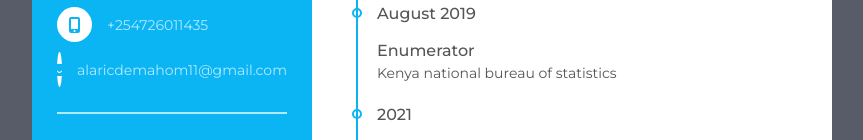
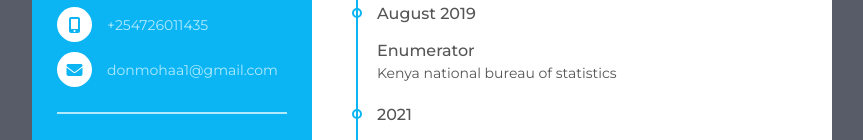
Before and after one commit to Donmohaa1/internship-zuri, a plain HTML site: page index.html in a window 1280 px wide. Shown: the part 466-606 px from the top of the page, without its empty margins (208-1071 px from the left). Drawn offline with Linux system fonts and the light colour scheme.

Commit message:
Update index.html

```diff
--- a/index.html
+++ b/index.html
@@ -42,7 +42,7 @@
                <i class="fas fa-envelope"></i>
              </div>
              <div class="data">
-               alaricdemahom11@gmail.com
+               donmohaa1@gmail.com
              </div>
            </li>
            <!--<li>
```
